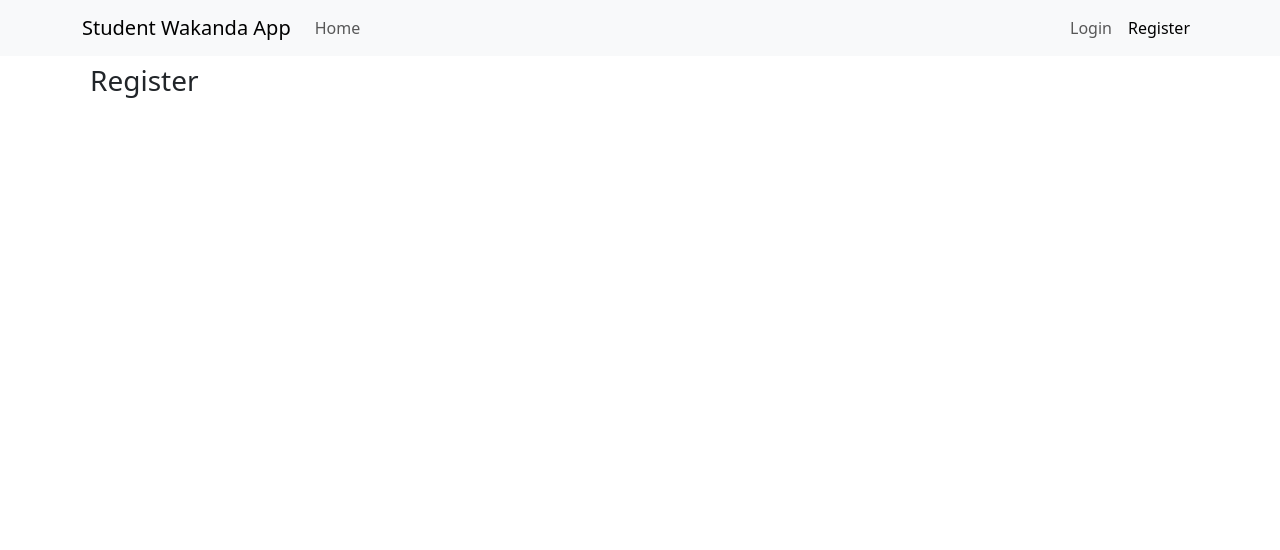
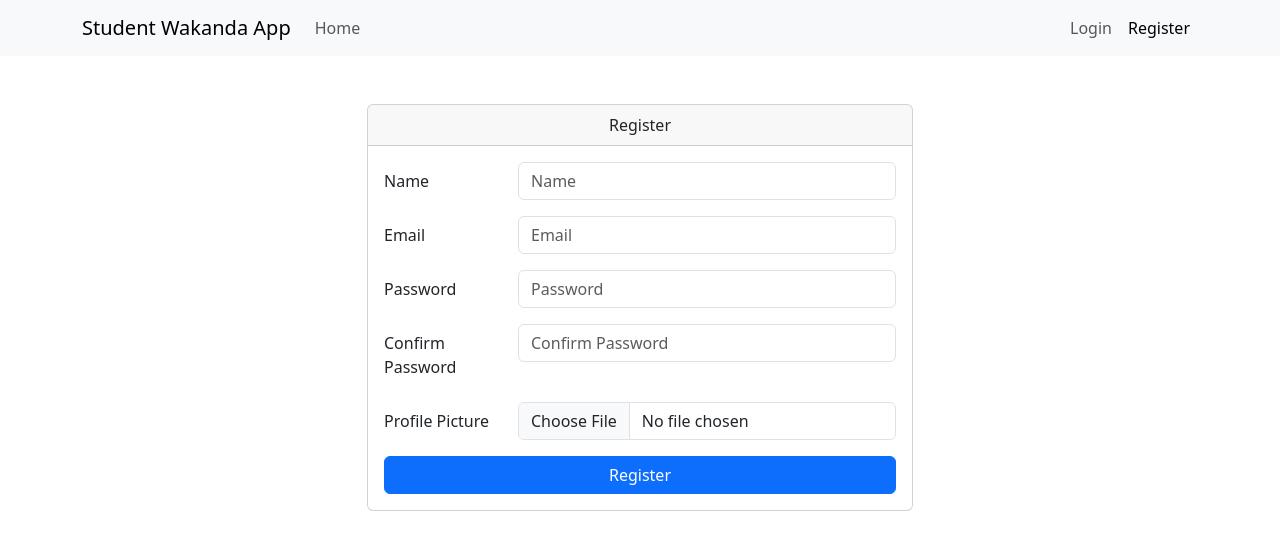
Before and after one commit to reza-binar/kampus-merdeka-7-fullstack, a React (Vite) app in the folder chapter-6/student-app/: page /register in a window 1280 px wide. Shown: the top 550 px of the page. Built offline with nearby package versions, Linux system fonts and the light colour scheme.

Commit message:
chapter 5: topic 4

```diff
--- a/chapter-6/student-app/src/routes/login.lazy.jsx
+++ b/chapter-6/student-app/src/routes/login.lazy.jsx
@@ -1,4 +1,5 @@
 import { createLazyFileRoute } from "@tanstack/react-router";
+import { useState } from "react";
 import Button from "react-bootstrap/Button";
 import Card from "react-bootstrap/Card";
 import Col from "react-bootstrap/Col";
@@ -10,50 +11,87 @@ export const Route = createLazyFileRoute("/login")({
 });
 
 function Login() {
+    const [email, setEmail] = useState("");
+    const [password, setPassword] = useState("");
+
+    const onSubmit = async (event) => {
+        event.preventDefault();
+
+        /* hit the login API */
+        // define the request body
+        const body = {
+            email,
+            password,
+        };
+
+        try {
+            const response = await fetch("http://localhost:4000/auth/login", {
+                body: JSON.stringify(body),
+                method: "POST",
+                headers: {
+                    "Content-Type": "application/json",
+                },
+            });
+            const { data } = await response.json();
+            console.log(data);
+        } catch (error) {
+            alert(error.message);
+        }
+    };
+
     return (
         <Row className="mt-5">
             <Col className="offset-md-3">
-                <Card className="text-center">
-                    <Card.Header>Login</Card.Header>
+                <Card>
+                    <Card.Header className="text-center">Login</Card.Header>
                     <Card.Body>
-                        <Form>
+                        <Form onSubmit={onSubmit}>
                             <Form.Group
                                 as={Row}
                                 className="mb-3"
-                                controlId="formPlaintextEmail"
+                                controlId="email"
                             >
-                                <Form.Label column sm="2">
+                                <Form.Label column sm={3}>
                                     Email
                                 </Form.Label>
-                                <Col sm="10">
+                                <Col sm="9">
                                     <Form.Control
                                         type="email"
                                         placeholder="Email"
                                         required
+                                        value={email}
+                                        onChange={(event) => {
+                                            setEmail(event.target.value);
+                                        }}
                                     />
                                 </Col>
                             </Form.Group>
-
                             <Form.Group
                                 as={Row}
                                 className="mb-3"
-                                controlId="formPlaintextPassword"
+                                controlId="password"
                             >
-                                <Form.Label column sm="2">
+                                <Form.Label column sm={3}>
                                     Password
                                 </Form.Label>
-                                <Col sm="10">
+                                <Col sm="9">
                                     <Form.Control
                                         type="password"
                                         placeholder="Password"
                                         required
+                                        value={password}
+                                        onChange={(event) => {
+                                            setPassword(event.target.value);
+                                        }}
                                     />
                                 </Col>
                             </Form.Group>
+                            <div className="d-grid gap-2">
+                                <Button type="submit" variant="primary">
+                                    Login
+                                </Button>
+                            </div>
                         </Form>
-                        <div className="d-grid gap-2">
-                            <Button variant="primary">Login</Button>
-                        </div>
                     </Card.Body>
                 </Card>
             </Col>
--- a/chapter-6/student-app/src/routes/register.lazy.jsx
+++ b/chapter-6/student-app/src/routes/register.lazy.jsx
@@ -1,4 +1,9 @@
 import { createLazyFileRoute } from "@tanstack/react-router";
+import Button from "react-bootstrap/Button";
+import Card from "react-bootstrap/Card";
+import Col from "react-bootstrap/Col";
+import Form from "react-bootstrap/Form";
+import Row from "react-bootstrap/Row";
 
 export const Route = createLazyFileRoute("/register")({
     component: Register,
@@ -6,8 +11,104 @@ export const Route = createLazyFileRoute("/register")({
 
 function Register() {
     return (
-        <div className="p-2">
-            <h3>Register</h3>
-        </div>
+        <Row className="mt-5">
+            <Col className="offset-md-3">
+                <Card>
+                    <Card.Header className="text-center">Register</Card.Header>
+                    <Card.Body>
+                        <Form>
+                            <Form.Group
+                                as={Row}
+                                className="mb-3"
+                                controlId="name"
+                            >
+                                <Form.Label column sm="3">
+                                    Name
+                                </Form.Label>
+                                <Col sm="9">
+                                    <Form.Control
+                                        type="text"
+                                        placeholder="Name"
+                                        required
+                                    />
+                                </Col>
+                            </Form.Group>
+
+                            <Form.Group
+                                as={Row}
+                                className="mb-3"
+                                controlId="email"
+                            >
+                                <Form.Label column sm={3}>
+                                    Email
+                                </Form.Label>
+                                <Col sm={9}>
+                                    <Form.Control
+                                        type="email"
+                                        placeholder="Email"
+                                        required
+                                    />
+                                </Col>
+                            </Form.Group>
+
+                            <Form.Group
+                                as={Row}
+                                className="mb-3"
+                                controlId="password"
+                            >
+                                <Form.Label column sm={3}>
+                                    Password
+                                </Form.Label>
+                                <Col sm={9}>
+                                    <Form.Control
+                                        type="password"
+                                        placeholder="Password"
+                                        required
+                                    />
+                                </Col>
+                            </Form.Group>
+
+                            <Form.Group
+                                as={Row}
+                                className="mb-3"
+                                controlId="confirmPassword"
+                            >
+                                <Form.Label column sm={3}>
+                                    Confirm Password
+                                </Form.Label>
+                                <Col sm={9}>
+                                    <Form.Control
+                                        type="password"
+                                        placeholder="Confirm Password"
+                                        required
+                                    />
+                                </Col>
+                            </Form.Group>
+
+                            <Form.Group
+                                as={Row}
+                                className="mb-3"
+                                controlId="profilePicture"
+                            >
+                                <Form.Label column sm={3}>
+                                    Profile Picture
+                                </Form.Label>
+                                <Col sm={9}>
+                                    <Form.Control
+                                        type="file"
+                                        placeholder="Choose File"
+                                        required
+                                    />
+                                </Col>
+                            </Form.Group>
+                        </Form>
+                        <div className="d-grid gap-2">
+                            <Button variant="primary">Register</Button>
+                        </div>
+                    </Card.Body>
+                </Card>
+            </Col>
+            <Col md={3}></Col>
+        </Row>
     );
 }
```
